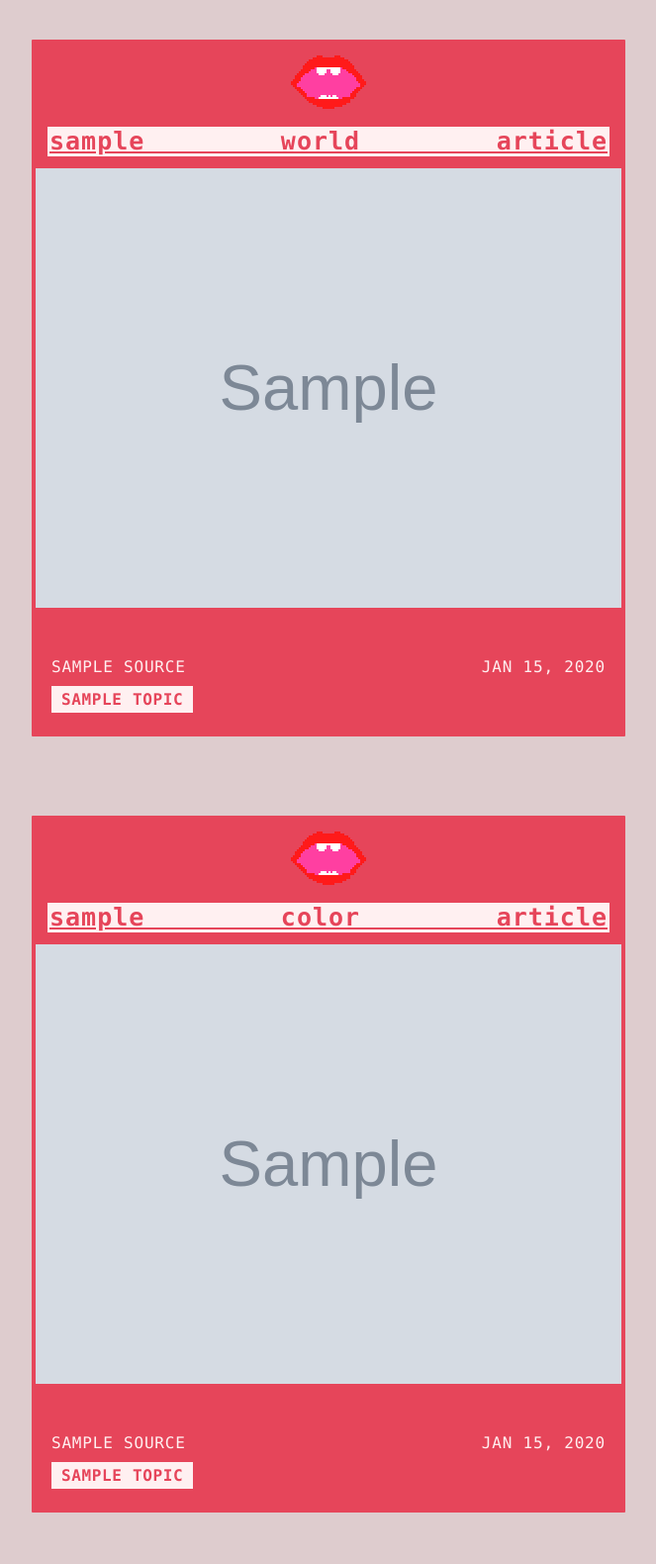
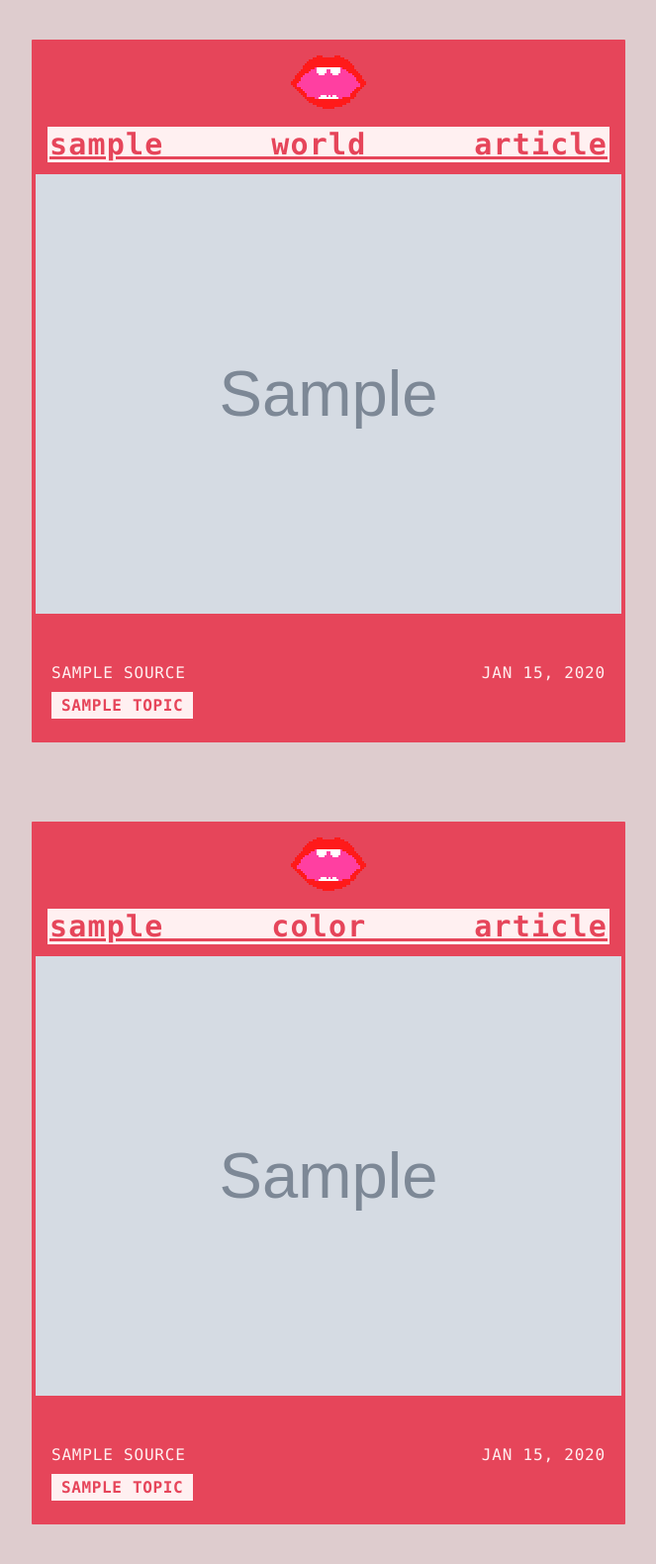
Before and after one commit to botica/newschomp, a Django app: template newschomp/chomp/templates/chomp/home.html in a window 1280 px wide. Shown: the whole page at 99% size, without its empty margins (308-971 px from the left). Before the commit the page ends 1528 px from the top, so only its background shows below. Run offline with Django 5.2, Linux system fonts and the light colour scheme; the template is opened without the code that fills it: most values are stand-ins (such as "Sample title", 1, 10 or a date in 2020); grey boxes marked "Sample" are stand-in pictures; data that the repository does not hold is empty.

Commit message:
increase font size

```diff
--- a/newschomp/chomp/static/chomp/css/style.css
+++ b/newschomp/chomp/static/chomp/css/style.css
@@ -69,7 +69,7 @@ body {
 }
 
 .article-title {
-    font-size: 25px;
+    font-size: 30px;
     font-weight: 600;
     line-height: 1.2;
     margin: 0;
@@ -107,7 +107,7 @@ body {
 .summary li { /* this is the text article summary part that we need to style in order to make it readable */
     display: inline;
     font-family: "SF Mono", "Consolas", "Monaco", "Menlo", monospace;
-    font-size: 16px;
+    font-size: 18px;
     line-height: 2.0;
     color: var(--red);
     background: var(--cream-light);
```
